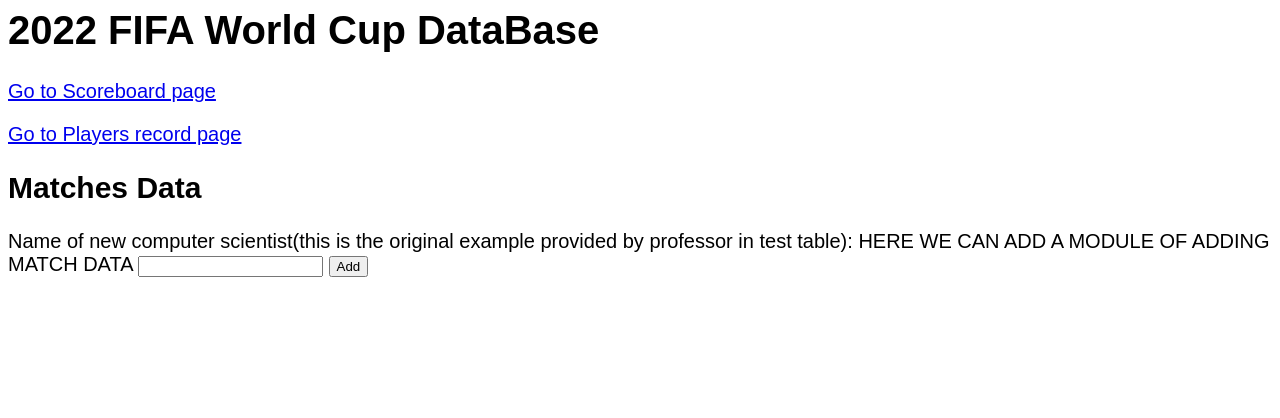
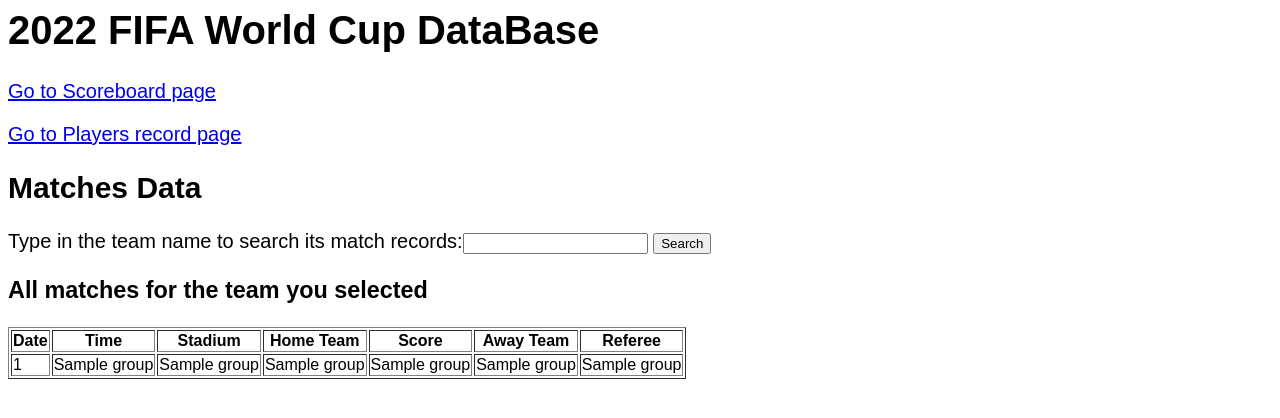
Before and after one commit to Jiahao-B-Lai/w4111-proj-WorldCup-DB, a Flask app: template templates/matches.html in a window 1280 px wide. Shown: the top 418 px of the page. Run offline with Flask 3, Linux system fonts and the light colour scheme; the template is opened without the code that fills it: most values are stand-ins (such as "Sample title", 1, 10 or a date in 2020); parts of the project's set-up code (start-up, migrations or seed data) failed here and were passed over.

Commit message:
Able to search the match records for the team user selected

```diff
--- a/server.py
+++ b/server.py
@@ -212,7 +212,7 @@ def matches():
 # This is for players data
 #
 @app.route('/players')
-def matches():
+def players():
         return render_template("players.html")
 
 # Example of adding new data to the database
@@ -227,6 +227,28 @@ def add():
         g.conn.execute(text('INSERT INTO test(name) VALUES (:new_name)'), params)
         g.conn.commit()
         return redirect('/')
+
+#-------------------------------------------------------------------------------
+#Debuging: Example of searching data
+@app.route('/search', methods=['POST'])
+def search():
+        # accessing form inputs from user
+        name = request.form['name']
+
+        # passing params in for each variable into query
+        params = {}
+        params["search_team_name"] = name
+        select_query = "SELECT m.match_date, m.match_time, s.stadium_name, t1.team_name AS home_team, m.score, t2.team_name AS away_team, r.full_name as referee_name FROM matches AS m JOIN teams AS t1 ON m.home_team_id = t1.team_id JOIN teams AS t2 ON m.away_team_id = t2.team_id JOIN stadiums AS s on s.stadium_id = m.stadium_id JOIN referees AS r on r.referee_id = m.referee_id WHERE (t1.team_name = (:search_team_name) OR t2.team_name = (:search_team_name))"
+
+        cursor = g.conn.execute(text(select_query),params)
+        match_records = []
+        for record in cursor:
+            match_records.append(record)
+        cursor.close()
+        context = dict(data = match_records)
+        # g.conn.commit()
+        return render_template("matches.html",**context)
+#-------------------------------------------------------------------------------
 
 
 @app.route('/login')
--- a/templates/index.html
+++ b/templates/index.html
@@ -10,6 +10,7 @@
 <body>
   <h1>2022 FIFA World Cup DataBase</h1>
   <p><a href="matches">Go to Matches record page</a></p>
+  <p><a href="players">Go to Players record page</a></p>
   <!-- <p><a href="matches">Go to Players data page</a></p> -->
   <h2>Scoreboard of Group Stage</h2>
 
--- a/templates/matches.html
+++ b/templates/matches.html
@@ -13,15 +13,41 @@
   <p><a href="players">Go to Players record page</a></p>
   <h2>Matches Data</h2>
 
-  <div>
-
-  </div>
-
-
-<form method="POST" action="/add">
-<p>Name of new computer scientist(this is the original example provided by professor in test table): HERE WE CAN ADD A MODULE OF ADDING MATCH DATA <input type="text" name="name"> <input type="submit" value="Add"></p>
+<form method="POST" action="/search">
+<p>Type in the team name to search its match records:<input type="text" name="name"> <input type="submit" value="Search"></p>
 </form>
 
+{% if data %}
+<div>
+<h3>All matches for the team you selected</h3>
+<table border="1">
+<thead>
+  <tr>
+    <th>Date</th>
+    <th>Time</th>
+    <th>Stadium</th>
+    <th>Home Team</th>
+    <th>Score</th>
+    <th>Away Team</th>
+    <th>Referee</th>
+  </tr>
+</thead>
+<tbody>
+	{% for records in data %}
+    <tr>
+      <td>{{ records[0] }}</td>
+      <td>{{ records[1] }}</td>
+      <td>{{ records[2] }}</td>
+      <td>{{ records[3] }}</td>
+      <td>{{ records[4] }}</td>
+      <td>{{ records[5] }}</td>
+      <td>{{ records[6] }}</td>
+    </tr>
+  {% endfor %}
+</tbody>
+</table>
+</div>
+{% endif %}
 </body>
 
 
```
